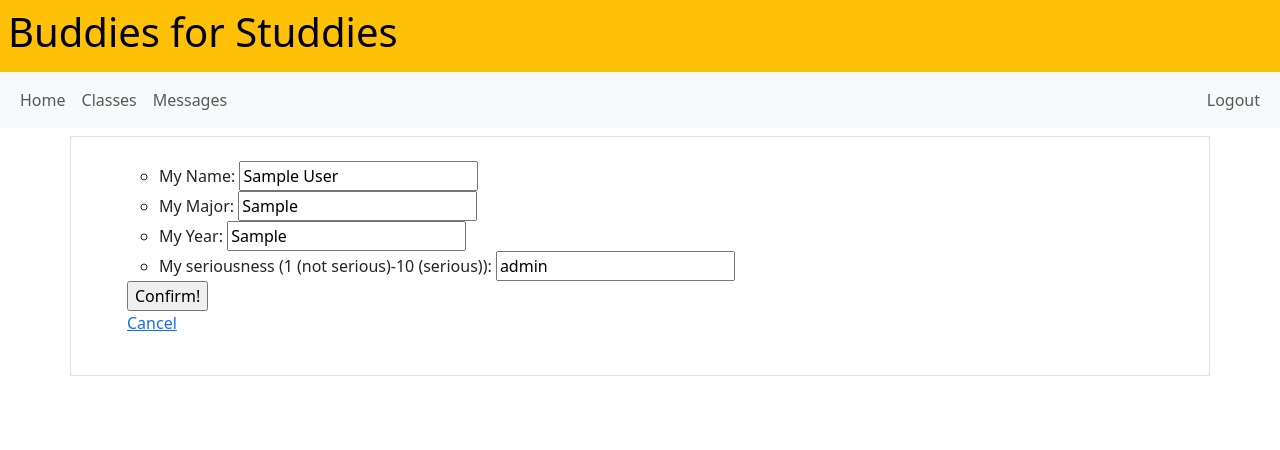
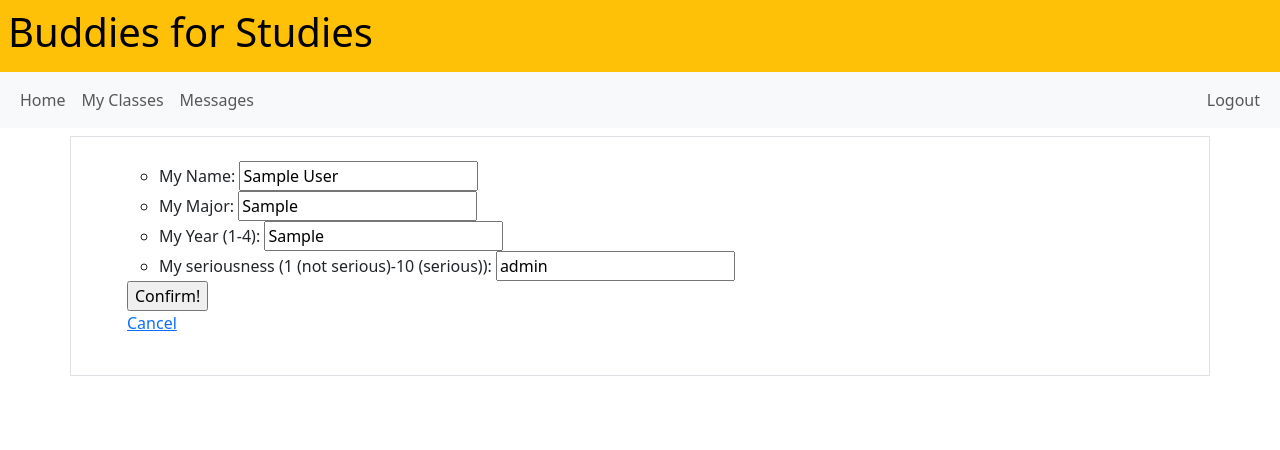
Before and after one commit to rafid-mirza/study-buddy-website, a Django app: page /buddiesforstudies/info_input in a window 1280 px wide. Shown: the top 450 px of the page. Run offline with Django 4.2, Linux system fonts and the light colour scheme; a user stored in the database is signed in; tables that the repository leaves empty hold one stand-in row (values such as "Sample post"); some libraries are stand-ins or nearby versions.

Commit message:
bug fixes, improvements, etc

```diff
--- a/buddiesforstudies/templates/account/login.html
+++ b/buddiesforstudies/templates/account/login.html
@@ -1,5 +1,5 @@
 <div class="p-3 bg-warning text-black text-left">
-  <h1>Buddies for Studdies Login</h1>
+  <h1>Buddies for Studies Login</h1>
 </div>
 
 {% load i18n %}
@@ -10,7 +10,7 @@
 <!DOCTYPE html>
 <html lang="en"></html>
 <head>
-  <title>Buddies for Studdies</title>
+  <title>Buddies for Studies</title>
   <meta charset="utf-8">
   <meta name="viewport" content="width=device-width, initial-scale=1">
   {# Load the tag library #}
--- a/buddiesforstudies/templates/account/signup.html
+++ b/buddiesforstudies/templates/account/signup.html
@@ -1,5 +1,5 @@
 <div class="p-3 bg-warning text-black text-left">
-  <h1>Buddies for Studdies Login</h1>
+  <h1>Buddies for Studies Login</h1>
 </div>
 
 {% load i18n %}
@@ -9,7 +9,7 @@
 <!DOCTYPE html>
 <html lang="en"></html>
 <head>
-  <title>Buddies for Studdies</title>
+  <title>Buddies for Studies</title>
   <meta charset="utf-8">
   <meta name="viewport" content="width=device-width, initial-scale=1">
   {# Load the tag library #}
--- a/buddiesforstudies/templates/add_class.html
+++ b/buddiesforstudies/templates/add_class.html
@@ -18,7 +18,7 @@
     <body class="d-flex flex-column min-vh-100">
         {% if user.is_authenticated %}
             <div class="p-2 bg-warning text-black text-left">
-                <h1>Buddies for Studdies</h1>
+                <h1>Buddies for Studies</h1>
             </div>
 
             <!-- A grey horizontal navbar that becomes vertical on small screens -->
@@ -59,7 +59,7 @@
 
         {% else %}
             <div class="p-3 bg-warning text-black text-left">
-                <h1>Buddies for Studdies Home</h1>
+                <h1>Buddies for Studies Home</h1>
             </div>
             <div class="container p-4 my-2 border">
                 <header>
--- a/buddiesforstudies/templates/classes_view.html
+++ b/buddiesforstudies/templates/classes_view.html
@@ -4,7 +4,7 @@
   <head>
     {% load static %}
     <link rel="icon"href="{% static 'favicon.ico' %}">
-    <title>Classes</title>
+    <title>My Classes</title>
     <meta charset="utf-8">
     <meta name="viewport" content="width=device-width, initial-scale=1">
     {# Load the tag library #}
@@ -18,7 +18,7 @@
   <body class="d-flex flex-column min-vh-100">
     {% if user.is_authenticated %}
       <div class="p-2 bg-warning text-black text-left">
-        <h1>Buddies for Studdies</h1>
+        <h1>Buddies for Studies</h1>
       </div>
 
       <!-- A grey horizontal navbar that becomes vertical on small screens -->
@@ -80,7 +80,7 @@
 
     {% else %}
       <div class="p-3 bg-warning text-black text-left">
-        <h1>Buddies for Studdies Home</h1>
+        <h1>Buddies for Studies Home</h1>
       </div>
       <div class="container p-4 my-2 border">
         <header>
--- a/buddiesforstudies/templates/core.html
+++ b/buddiesforstudies/templates/core.html
@@ -4,7 +4,7 @@
   <head>
     {% load static %}
     <link rel="icon"href="{% static 'favicon.ico' %}">
-    <title>Buddies for Studdies</title>
+    <title>Buddies for Studies</title>
     <meta charset="utf-8">
     <meta name="viewport" content="width=device-width, initial-scale=1">
     {# Load the tag library #}
@@ -34,7 +34,7 @@
                 <a class="nav-link" href="{% url 'index' %}">Home</a>
             </li>
             <li class="nav-item">
-              <a class="nav-link" href="{% url 'classes_view' %}">Classes</a>
+              <a class="nav-link" href="{% url 'classes_view' %}">My Classes</a>
             </li>
             <li class="nav-item">
               <a class="nav-link" href="{% url 'matching' %}">Find Matches</a>
@@ -58,7 +58,7 @@
 
     {% else %}
       <div class="p-3 bg-warning text-black text-left">
-        <h1>Buddies for Studdies Home</h1>
+        <h1>Buddies for Studies Home</h1>
       </div>
       <div class="container p-4 my-2 border">
         <header>
--- a/buddiesforstudies/templates/info_retrieve.html
+++ b/buddiesforstudies/templates/info_retrieve.html
@@ -18,7 +18,7 @@
     <body class="d-flex flex-column min-vh-100">
         {% if user.is_authenticated %}
             <div class="p-2 bg-warning text-black text-left">
-                <h1>Buddies for Studdies</h1>
+                <h1>Buddies for Studies</h1>
             </div>
 
             <!-- A grey horizontal navbar that becomes vertical on small screens -->
@@ -30,7 +30,7 @@
                             <a class="nav-link" href="{% url 'index' %}">Home</a>
                         </li>
                         <li class="nav-item">
-                            <a class="nav-link" href="{% url 'classes_view' %}">Classes</a>
+                            <a class="nav-link" href="{% url 'classes_view' %}">My Classes</a>
                         </li>
                         <li class="nav-item">
                             <a class="nav-link" href="{% url 'all_rooms' %}">Messages</a>
@@ -56,14 +56,14 @@
                                 </li> <li>
                                     My Major: <input type="text" name="major" value="{{u.major}}">
                                 </li> <li>
-                                    My Year: <input type="text" name="year" value="{{u.year}}">
+                                    My Year (1-4): <input type="text" name="year" value="{{u.year}}">
                                 </li> <li>
                                     My seriousness (1 (not serious)-10 (serious)): <input type="text" name="seriousness" value="{{u.level_of_seriousness}}">
                                 </li>
                             </ul>
                             <input type="submit" value="Confirm!">
                         </form>
-                        <a href="{% url 'index' %}">Cancel</a>
+                        <a href="{% url 'matching' %}">Cancel</a>
                     {% empty %}
                         <form action = "{% url 'info_submit' %}" method = "POST">
                             {% csrf_token %}
@@ -81,14 +81,14 @@
                                 </ul>
                             <input type="submit" value="Confirm!">
                         </form>
-                        <a href="{% url 'index' %}">Cancel</a>
+                        <a href="{% url 'matching' %}">Cancel</a>
                     {% endfor %}
                 </ul>
             </div>
 
         {% else %}
             <div class="p-3 bg-warning text-black text-left">
-                <h1>Buddies for Studdies Home</h1>
+                <h1>Buddies for Studies Home</h1>
             </div>
             <div class="container p-4 my-2 border">
                 <header>
--- a/buddiesforstudies/templates/matching.html
+++ b/buddiesforstudies/templates/matching.html
@@ -18,7 +18,7 @@
   <body class="d-flex flex-column min-vh-100">
     {% if user.is_authenticated %}
       <div class="p-2 bg-warning text-black text-left">
-        <h1>Buddies for Studdies</h1>
+        <h1>Buddies for Studies</h1>
       </div>
 
       <!-- A grey horizontal navbar that becomes vertical on small screens -->
@@ -30,7 +30,7 @@
               <a class="nav-link" href="{% url 'index' %}">Home</a>
             </li>
             <li class="nav-item">
-              <a class="nav-link" href="{% url 'classes_view' %}">Classes</a>
+              <a class="nav-link" href="{% url 'classes_view' %}">My Classes</a>
             </li>
             <li class="nav-item">
               <a class="nav-link" href="{% url 'all_rooms' %}">Messages</a>
@@ -99,7 +99,7 @@
       {%endfor%}
     {% else %}
         <div class="p-3 bg-warning text-black text-left">
-            <h1>Buddies for Studdies Home</h1>
+            <h1>Buddies for Studies Home</h1>
         </div>
         <div class="container p-4 my-2 border">
             <header>
--- a/buddiesforstudies/templates/remove_class.html
+++ b/buddiesforstudies/templates/remove_class.html
@@ -18,7 +18,7 @@
     <body class="d-flex flex-column min-vh-100">
         {% if user.is_authenticated %}
             <div class="p-2 bg-warning text-black text-left">
-                <h1>Buddies for Studdies</h1>
+                <h1>Buddies for Studies</h1>
             </div>
 
             <!-- A grey horizontal navbar that becomes vertical on small screens -->
@@ -64,7 +64,7 @@
 
         {% else %}
             <div class="p-3 bg-warning text-black text-left">
-                <h1>Buddies for Studdies Home</h1>
+                <h1>Buddies for Studies Home</h1>
             </div>
             <div class="container p-4 my-2 border">
                 <header>
--- a/buddiesforstudies/templates/room_index.html
+++ b/buddiesforstudies/templates/room_index.html
@@ -52,7 +52,7 @@
               <p class="title is-4">BuddiesForStudies Home Page</p>
               <div class="content">
                 <p>
-                  This is a way to go back to the home page of BuddiesForStuddies
+                  This is a way to go back to the home page of BuddiesForStudies
                 </p>
                 <a href="/buddiesforstudies/" class="button">Go Back!</a>
               </div>
--- a/buddiesforstudies/templates/socialaccount/login.html
+++ b/buddiesforstudies/templates/socialaccount/login.html
@@ -1,5 +1,5 @@
 <div class="p-3 bg-warning text-black text-left">
-  <h1>Buddies for Studdies Login</h1>
+  <h1>Buddies for Studies Login</h1>
 </div>
 {% extends "socialaccount/base.html" %}
 {% load i18n %}
@@ -8,7 +8,7 @@
 <!DOCTYPE html>
 <html lang="en"></html>
 <head>
-  <title>Buddies for Studdies</title>
+  <title>Buddies for Studies</title>
   <meta charset="utf-8">
   <meta name="viewport" content="width=device-width, initial-scale=1">
   {# Load the tag library #}
--- a/buddiesforstudies/templates/toggle_class.html
+++ b/buddiesforstudies/templates/toggle_class.html
@@ -18,7 +18,7 @@
     <body class="d-flex flex-column min-vh-100">
         {% if user.is_authenticated %}
             <div class="p-2 bg-warning text-black text-left">
-                <h1>Buddies for Studdies</h1>
+                <h1>Buddies for Studies</h1>
             </div>
 
             <!-- A grey horizontal navbar that becomes vertical on small screens -->
@@ -64,7 +64,7 @@
 
         {% else %}
             <div class="p-3 bg-warning text-black text-left">
-                <h1>Buddies for Studdies Home</h1>
+                <h1>Buddies for Studies Home</h1>
             </div>
             <div class="container p-4 my-2 border">
                 <header>
--- a/buddiesforstudies/templates/untoggle_class.html
+++ b/buddiesforstudies/templates/untoggle_class.html
@@ -18,7 +18,7 @@
     <body class="d-flex flex-column min-vh-100">
         {% if user.is_authenticated %}
             <div class="p-2 bg-warning text-black text-left">
-                <h1>Buddies for Studdies</h1>
+                <h1>Buddies for Studies</h1>
             </div>
 
             <!-- A grey horizontal navbar that becomes vertical on small screens -->
@@ -64,7 +64,7 @@
 
     {% else %}
         <div class="p-3 bg-warning text-black text-left">
-            <h1>Buddies for Studdies Home</h1>
+            <h1>Buddies for Studies Home</h1>
         </div>
         <div class="container p-4 my-2 border">
             <header>
--- a/buddiesforstudies/views.py
+++ b/buddiesforstudies/views.py
@@ -24,10 +24,22 @@ def input_information(request):
     return render(request, 'info_retrieve.html')
 
 def info_submit(request):
-    major_input = request.POST.get('major').upper()
-    level_of_seriousness_input = request.POST.get('seriousness')
-    name_input = request.POST.get('name')
-    year_input = request.POST.get('year')
+    if request.POST.get('major').upper():
+        major_input = request.POST.get('major').upper()
+    else:
+        return render(request, 'info_retrieve.html', {'error_message': "A major must be entered."})
+    if request.POST.get('seriousness'):
+        level_of_seriousness_input = request.POST.get('seriousness')
+    else:
+        return render(request, 'info_retrieve.html', {'error_message': "An interest level must be entered."})
+    if request.POST.get('name'):
+        name_input = request.POST.get('name')
+    else:
+        return render(request, 'info_retrieve.html', {'error_message': "A name must be entered."})
+    if request.POST.get('year'):
+        year_input = request.POST.get('year')
+    else:
+        return render(request, 'info_retrieve.html', {'error_message': "A year must be entered."})
 
     if len(name_input) > 128:
         return render(request, 'info_retrieve.html', {'error_message': "Name cannot exceed 128 characters"})
@@ -38,15 +50,18 @@ def info_submit(request):
         float(year_input)
     except ValueError:
         not_a_number = True
-    if len(year_input) > 1 or not_a_number:
-        return render(request, 'info_retrieve.html', {'error_message': "Year must be a number 1-9"})
+    if (year_input != "1" and year_input != "2" and year_input != "3" and year_input != "4") or not_a_number:
+        return render(request, 'info_retrieve.html', {'error_message': "Year must be a number between 1 and 4"})
     not_a_number = False
     try:
         float(level_of_seriousness_input)
     except ValueError:
         not_a_number = True
-    if (len(level_of_seriousness_input) > 1 and level_of_seriousness_input != "10") or not_a_number:
-        return render(request, 'info_retrieve.html', {'error_message': "Interest must be a number 1-10"})
+    if (level_of_seriousness_input != "1" and level_of_seriousness_input != "2" and level_of_seriousness_input != "3" and
+    level_of_seriousness_input != "4" and level_of_seriousness_input != "5" and level_of_seriousness_input != "6" and
+    level_of_seriousness_input != "7" and level_of_seriousness_input != "8" and level_of_seriousness_input != "9" and
+    level_of_seriousness_input != "10") or not_a_number:
+        return render(request, 'info_retrieve.html', {'error_message': "Interest level must be a number between 1 and 10"})
     queryset = user_info.objects.filter(user = request.user)
     if len(queryset) > 0:
         queryset[0].delete()
```
Also changed, not shown: buddiesforstudies/templates/login.html (+4 -4 lines).
